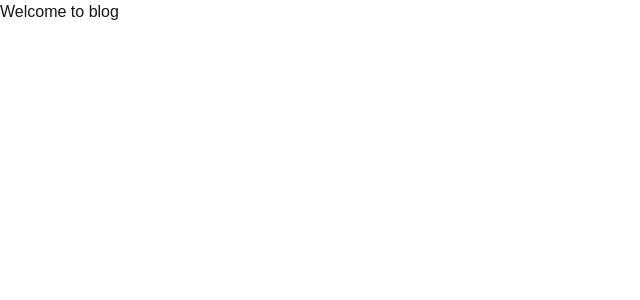
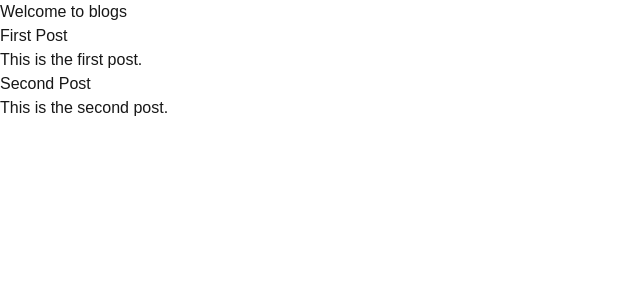
Before and after one commit to Dope-Otaku/portfolio_v4, a Next.js app in the folder portfolio_v4/: page /blog in a window 1280 px wide. Shown: the top 300 px of the page, without its empty margins (0-640 px from the left). Built offline with nearby package versions, Linux system fonts and the light colour scheme.

Commit message:
added an extra page for checking of the values

```diff
--- a/portfolio_v4/src/app/blog/page.js
+++ b/portfolio_v4/src/app/blog/page.js
@@ -1,5 +1,19 @@
 export default function page() {
+    const posts = [
+        { id: 1, title: "First Post", body: "This is the first post." },
+        { id: 2, title: "Second Post", body: "This is the second post." },
+    ];
   return (
-    <h1>Welcome to blog</h1>
+    <>
+        <h1>Welcome to blogs</h1>
+        {posts.map((post)=>{
+            return <div>
+                <h1>{post.title}</h1>
+                <p>{post.body}</p>
+            </div>;
+        })}
+
+    </>
+
   );
 }
```
